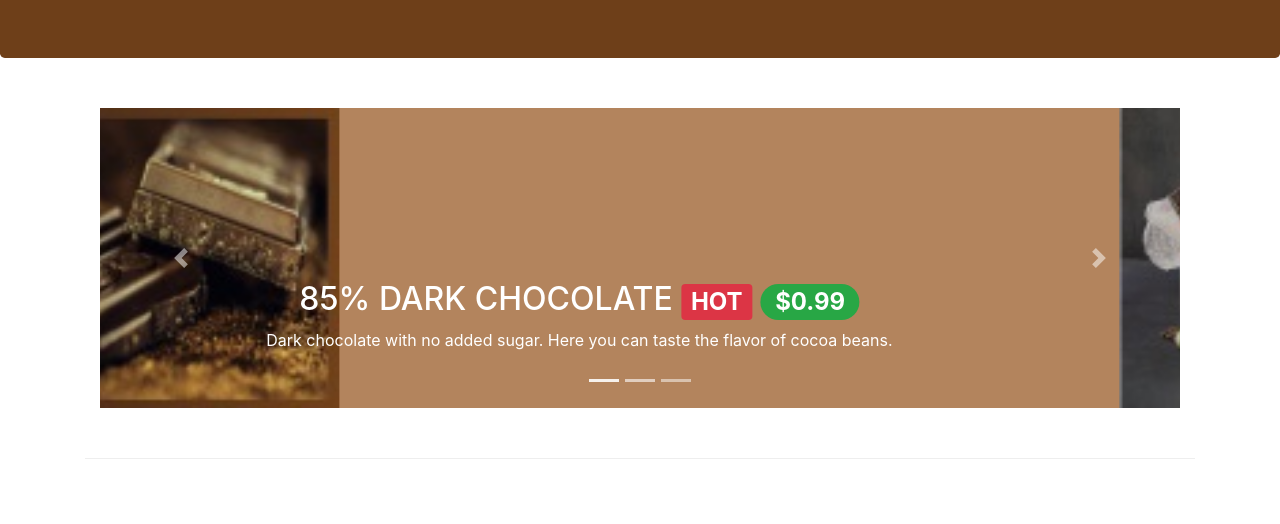
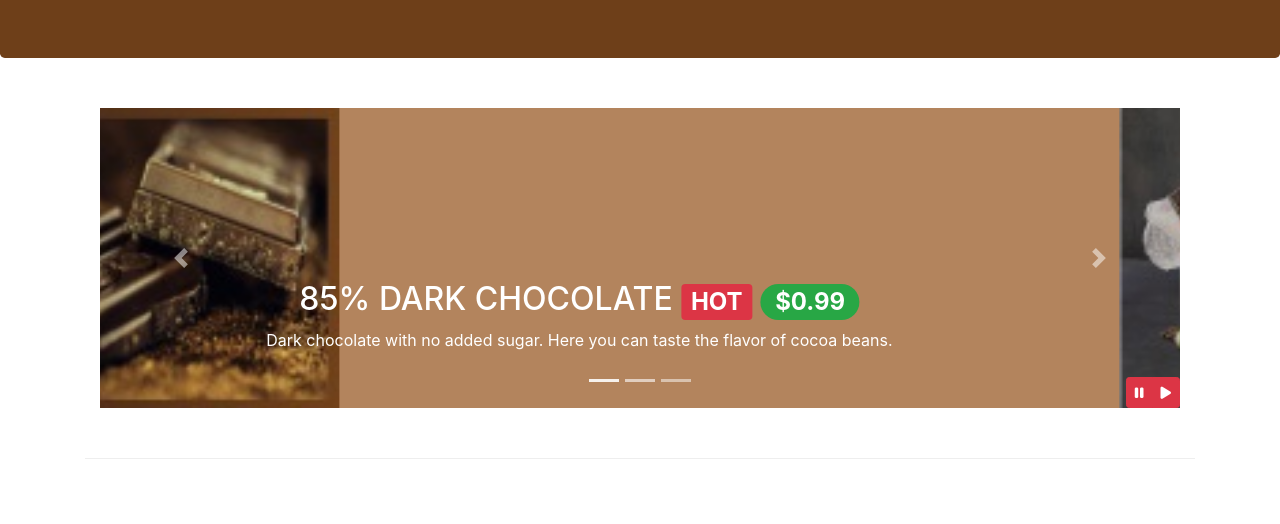
Before and after one commit to evanovrou/leChocolat, a plain HTML site: page index.html in a window 1280 px wide. Shown: the part 276-800 px from the top of the page. Drawn offline with nearby package versions, Linux system fonts and the light colour scheme.

Commit message:
bootstrap JQuery

```diff
--- a/css/styles.css
+++ b/css/styles.css
@@ -56,3 +56,8 @@ view raw
     left: 0;
     min-height: 300px;
 }
+#carouselButtons {
+    right:0px;
+    position: absolute;
+    bottom: 0px;
+}
--- a/index.html
+++ b/index.html
@@ -109,33 +109,33 @@
                             </label>
                             <div class="col-12 col-sm-9">
                                 <div class="form-check form-check-inline">
-                                    <input class="form-check-input" type="radio" name="inlineRadioOptions"
-                                        id="inlineRadio1" value="option1">
+                                    <input class="form-check-input" type="radio" name="inlineRadioOptions" id="inlineRadio1"
+                                        value="option1">
                                     <label class="form-check-label" for="inlineRadio1">1</label>
                                 </div>
                                 <div class="form-check form-check-inline">
-                                    <input class="form-check-input" type="radio" name="inlineRadioOptions"
-                                        id="inlineRadio2" value="option2">
+                                    <input class="form-check-input" type="radio" name="inlineRadioOptions" id="inlineRadio2"
+                                        value="option2">
                                     <label class="form-check-label" for="inlineRadio2">2</label>
                                 </div>
                                 <div class="form-check form-check-inline">
-                                    <input class="form-check-input" type="radio" name="inlineRadioOptions"
-                                        id="inlineRadio3" value="option3">
+                                    <input class="form-check-input" type="radio" name="inlineRadioOptions" id="inlineRadio3"
+                                        value="option3">
                                     <label class="form-check-label" for="inlineRadio3">3 </label>
                                 </div>
                                 <div class="form-check form-check-inline">
-                                    <input class="form-check-input" type="radio" name="inlineRadioOptions"
-                                        id="inlineRadio4" value="option5">
+                                    <input class="form-check-input" type="radio" name="inlineRadioOptions" id="inlineRadio4"
+                                        value="option5">
                                     <label class="form-check-label" for="inlineRadio4">4</label>
                                 </div>
                                 <div class="form-check form-check-inline">
-                                    <input class="form-check-input" type="radio" name="inlineRadioOptions"
-                                        id="inlineRadio5" value="option5">
+                                    <input class="form-check-input" type="radio" name="inlineRadioOptions" id="inlineRadio5"
+                                        value="option5">
                                     <label class="form-check-label" for="inlineRadio5">5</label>
                                 </div>
                                 <div class="form-check form-check-inline">
-                                    <input class="form-check-input" type="radio" name="inlineRadioOptions"
-                                        id="inlineRadio6" value="option5">
+                                    <input class="form-check-input" type="radio" name="inlineRadioOptions" id="inlineRadio6"
+                                        value="option5">
                                     <label class="form-check-label" for="inlineRadio6">6 </label>
                                 </div>
                             </div>
@@ -148,8 +148,7 @@
                             <!-- Date -->
                             <div class="input-group col-12 col-sm-4">
                                 <div class="input-group-prepend">
-                                    <span class="input-group-text" id="date"><i class="fa fa-calendar"
-                                            aria-hidden="true"></i></span>
+                                    <span class="input-group-text" id="date"><i class="fa fa-calendar" aria-hidden="true"></i></span>
                                 </div>
                                 <input type="date" class="form-control" placeholder="Date" id="date'">
                             </div>
@@ -157,8 +156,7 @@
                             <!-- Time -->
                             <div class="input-group col-12 col-sm-4">
                                 <div class="input-group-prepend">
-                                    <span class="input-group-text" id="time"><i class="fa fa-clock-o"
-                                            aria-hidden="true"></i></span>
+                                    <span class="input-group-text" id="time"><i class="fa fa-clock-o" aria-hidden="true"></i></span>
                                 </div>
                                 <input type="time" class="form-control" placeholder="Time" id="time'">
                             </div>
@@ -211,8 +209,7 @@
                 <!-- Reserve your baskets yellow button -->
                 <div class="col-12 col-sm-3 ">
                     <!-- <a href="#reserve-form" class="btn btn-warning">Reserve your baskets</a> -->
-                    <a type="button" class="btn btn-warning btn-sm btn-block" data-toggle="modal"
-                        data-target="#basketsModal">
+                    <a type="button" class="btn btn-warning btn-sm btn-block" data-toggle="modal" data-target="#basketsModal">
                         Reserve your baskets
                     </a> </div>
 
@@ -281,6 +278,14 @@
                         <span class="carousel-control-next-icon" aria-hidden="true"></span>
                         <span class="sr-only">Next</span>
                     </a>
+                    <div class="btn-group" id="carouselButtons">
+                        <button class="btn btn-danger btn-sm" id="carousel-pause">
+                            <span class="fa fa-pause"></span>
+                        </button>
+                        <button class="btn btn-danger btn-sm" id="carousel-play">
+                            <span class="fa fa-play"></span>
+                        </button>
+                    </div>
                 </div>
             </div>
         </div>
@@ -292,8 +297,7 @@
             </div>
             <div class="col-sm col-md ">
                 <div class="media">
-                    <img class="d-flex mr-3 img-thumbnail align-self-center" src="images/dark85.jpg"
-                        alt="85% DARK CHOCOLATE">
+                    <img class="d-flex mr-3 img-thumbnail align-self-center" src="images/dark85.jpg" alt="85% DARK CHOCOLATE">
                     <div class="media-body">
                         <h2 class="mt-0">85% DARK CHOCOLATE
                             <span class="badge badge-danger">HOT</span>
@@ -314,8 +318,7 @@
             </div>
             <div class="col-sm col-md ">
                 <div class="media ">
-                    <img class="d-flex mr-3 img-thumbnail align-self-center " src="images/promotion.jpg"
-                        alt="Our basket">
+                    <img class="d-flex mr-3 img-thumbnail align-self-center " src="images/promotion.jpg" alt="Our basket">
                     <div class="media-body">
                         <h2 class="mt-0">Our basket
                             <span class="badge badge-danger">NEW</span>
@@ -335,8 +338,7 @@
             </div>
             <div class="col-sm col-md ">
                 <div class="media">
-                    <img class="d-flex mr-3 img-thumbnail align-self-center" src="images/cartoonVasilis.png"
-                        alt="Vasilis Wilson">
+                    <img class="d-flex mr-3 img-thumbnail align-self-center" src="images/cartoonVasilis.png" alt="Vasilis Wilson">
                     <div class="media-body">
                         <h2 class="mt-0">Vasilis Wilson</h2>
                         <p class="col d-none d-sm-block">Vasilis is well informed of all the current
@@ -369,8 +371,7 @@
                         HAWAII<br>
                         <i class="fa fa-phone fa-lg"></i>: +987 6543 2100<br>
                         <i class="fa fa-fax fa-lg"></i>: +987 6543 2101<br>
-                        <i class="fa fa-envelope fa-lg"></i>: <a
-                            href="mailto:chocolat@nomail.net">chocolat@nomail.net</a>
+                        <i class="fa fa-envelope fa-lg"></i>: <a href="mailto:chocolat@nomail.net">chocolat@nomail.net</a>
                     </address>
                 </div>
                 <div class="col col-sm-4">
@@ -412,6 +413,8 @@
         //     $('[data-toggle="tooltip"]').tooltip();
         // })
     </script>
+    <script scr="js/scripts.js"></script>
+
 </body>
 
 </html>
```
Also changed, not shown: aboutus.html (+1 -0 lines), contactus.html (+2 -0 lines), scripts.js (added, +9 -0 lines).
